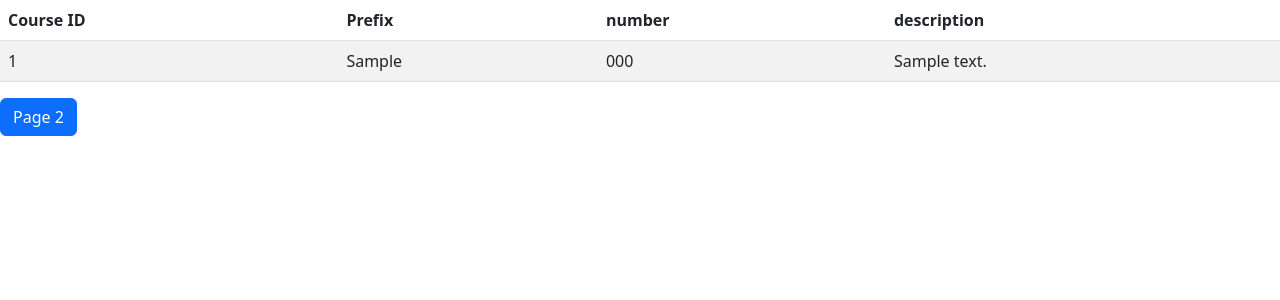
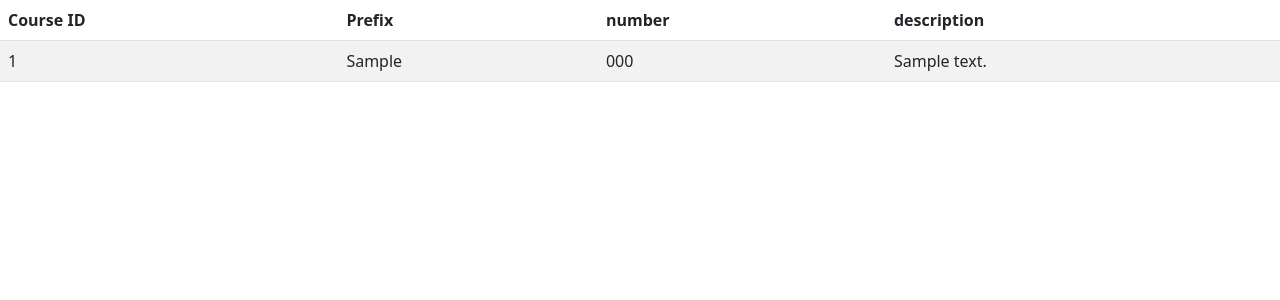
Before and after one commit to Nrupen07/Homework3, a PHP site: page / in a window 1280 px wide. Shown: the part 56-356 px from the top of the page. Run offline with PHP 8.4, Linux system fonts and the light colour scheme; tables that the repository leaves empty or names only in its code hold one stand-in row (values such as "Sample post").

Commit message:
Update index.php

```diff
--- a/index.php
+++ b/index.php
@@ -47,7 +47,6 @@ $conn->close();
     </table>
 
 
-    <a class="btn btn-primary" href="page2.html" role="button">Page 2</a>
     <script src="https://cdn.jsdelivr.net/npm/bootstrap@5.2.0/dist/js/bootstrap.bundle.min.js" integrity="sha384-A3rJD856KowSb7dwlZdYEkO39Gagi7vIsF0jrRAoQmDKKtQBHUuLZ9AsSv4jD4Xa" crossorigin="anonymous"></script>
   </body>
 </html>
```
